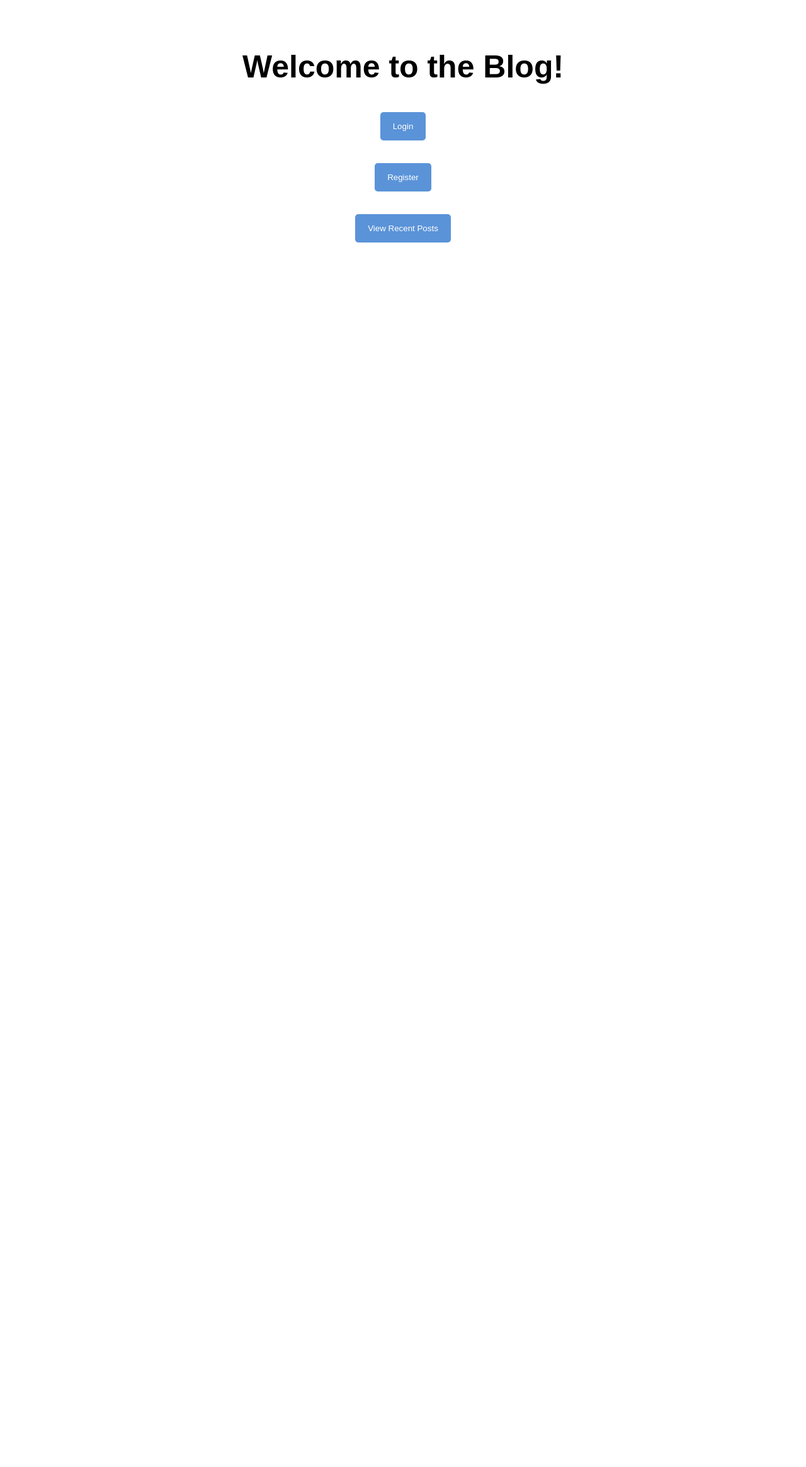
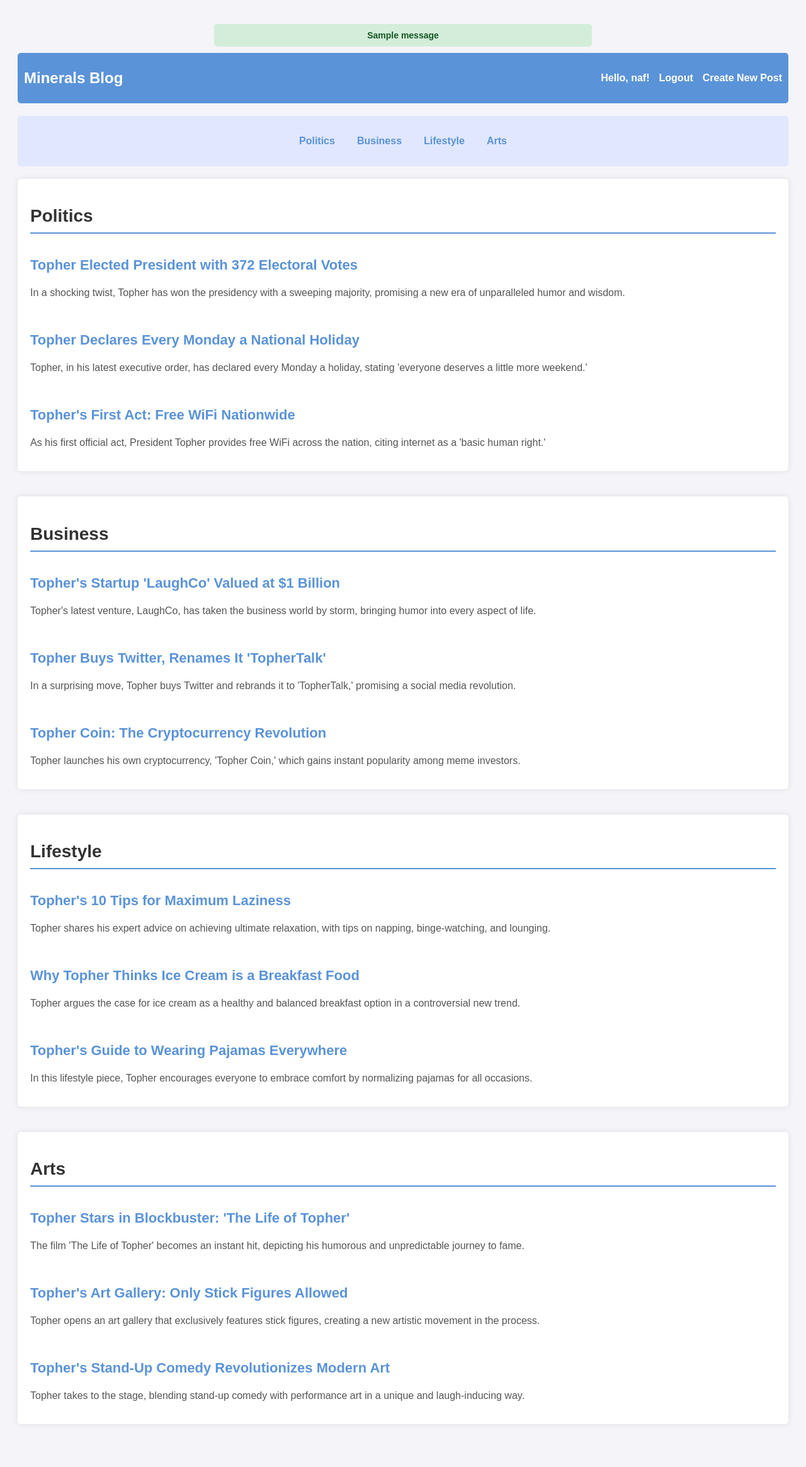
Before and after one commit to nafna-f/project00, a Flask app: page / in a window 1280 px wide. Shown: the whole page at 63% size. Before the commit the page ends 385 px from the top, so only its background shows below. Run offline with Flask 2, Linux system fonts and the light colour scheme; a user stored in the database is signed in; data comes from the database, SQL or seed files in the repository; both versions use the stored data as it was after the commit; tables that the repository leaves empty hold one stand-in row (values such as "Sample post"); one stand-in notice (Sample message) is shown.

Commit message:
done for now

```diff
--- a/app/routes.py
+++ b/app/routes.py
@@ -11,7 +11,7 @@ from app import app
 from app.models import User, BlogPost
 from functools import wraps
 
-# Custom login required decorator
+#def login_required(f):
 def login_required(f):
     @wraps(f)
     def decorated_function(*args, **kwargs):
@@ -21,62 +21,84 @@ def login_required(f):
         return f(*args, **kwargs)
     return decorated_function
 
-# Main page route
 @app.route('/')
 def main():
-    return render_template('main.html')
+    user = None
+    if 'user_id' in session:
+        user = User.get(session['user_id'])
+    posts = BlogPost.get_all()
 
-# Login route
+    # Sample posts for demonstration
+    posts = {
+    "Politics": [
+        {"title": "Topher Elected President with 372 Electoral Votes",
+         "content": "In a shocking twist, Topher has won the presidency with a sweeping majority, promising a new era of unparalleled humor and wisdom."},
+        {"title": "Topher Declares Every Monday a National Holiday",
+         "content": "Topher, in his latest executive order, has declared every Monday a holiday, stating 'everyone deserves a little more weekend.'"},
+        {"title": "Topher's First Act: Free WiFi Nationwide",
+         "content": "As his first official act, President Topher provides free WiFi across the nation, citing internet as a 'basic human right.'"}
+    ],
+    "Business": [
+        {"title": "Topher's Startup 'LaughCo' Valued at $1 Billion",
+         "content": "Topher's latest venture, LaughCo, has taken the business world by storm, bringing humor into every aspect of life."},
+        {"title": "Topher Buys Twitter, Renames It 'TopherTalk'",
+         "content": "In a surprising move, Topher buys Twitter and rebrands it to 'TopherTalk,' promising a social media revolution."},
+        {"title": "Topher Coin: The Cryptocurrency Revolution",
+         "content": "Topher launches his own cryptocurrency, 'Topher Coin,' which gains instant popularity among meme investors."}
+    ],
+    "Lifestyle": [
+        {"title": "Topher's 10 Tips for Maximum Laziness",
+         "content": "Topher shares his expert advice on achieving ultimate relaxation, with tips on napping, binge-watching, and lounging."},
+        {"title": "Why Topher Thinks Ice Cream is a Breakfast Food",
+         "content": "Topher argues the case for ice cream as a healthy and balanced breakfast option in a controversial new trend."},
+        {"title": "Topher's Guide to Wearing Pajamas Everywhere",
+         "content": "In this lifestyle piece, Topher encourages everyone to embrace comfort by normalizing pajamas for all occasions."}
+    ],
+    "Arts": [
+        {"title": "Topher Stars in Blockbuster: 'The Life of Topher'",
+         "content": "The film 'The Life of Topher' becomes an instant hit, depicting his humorous and unpredictable journey to fame."},
+        {"title": "Topher's Art Gallery: Only Stick Figures Allowed",
+         "content": "Topher opens an art gallery that exclusively features stick figures, creating a new artistic movement in the process."},
+        {"title": "Topher's Stand-Up Comedy Revolutionizes Modern Art",
+         "content": "Topher takes to the stage, blending stand-up comedy with performance art in a unique and laugh-inducing way."}
+    ]
+}
+
+
+
+    return render_template('main.html', username=user.username if user else None, posts=posts)
+
 @app.route('/login', methods=['GET', 'POST'])
 def login():
     if request.method == 'POST':
         username = request.form.get('username')
         password = request.form.get('password')
         user = User.get_by_username(username)
-
-        if user:
-            print("User found, verifying password...")  # Debug output
-            if user.verify_password(user.password, password):
-                session['user_id'] = user.id
-                flash("Login successful!", "success")
-                return redirect(url_for('home'))
-            else:
-                print("Password verification failed.")  # Debug output
-                flash("Invalid username or password.", "danger")
+        if user and user.verify_password(user.password, password):
+            session['user_id'] = user.id
+            flash("Login successful!", "success")
+            return redirect(url_for('main'))
         else:
-            print("User not found.")  # Debug output
             flash("Invalid username or password.", "danger")
     return render_template('login.html')
 
-
-# Registration route
 @app.route('/register', methods=['GET', 'POST'])
 def register():
     if request.method == 'POST':
-       username = request.form.get('username')
-       password = request.form.get('password')
-       if User.get_by_username(username):
-           flash("Username already exists. Please choose a different one!", 'warning')
-           return redirect(url_for('register'))
-       User.create(username, password)
-       flash("Account created! You can log in now!", 'success')
-       return redirect(url_for('login'))
+        username = request.form.get('username')
+        password = request.form.get('password')
+        if User.get_by_username(username):
+            flash("Username already exists.", 'warning')
+            return redirect(url_for('register'))
+        User.create(username, password)
+        flash("Account created! Log in now.", 'success')
+        return redirect(url_for('login'))
     return render_template('register.html')
 
-# Home route (requires login)
-@app.route('/home')
-@login_required
-def home():
-    user_id = session.get('user_id')
-    user = User.get_by_id(user_id) if user_id else None
-    return render_template('home.html', current_user=user)
-
-# Logout route
 @app.route('/logout')
-@login_required
 def logout():
     session.pop('user_id', None)
-    flash("You have been logged out. Hope to see you back soon!", 'info')
+    flash("You have been logged out.", 'info')
     return redirect(url_for('main'))
 
 # Route for creating new blog post
@@ -88,59 +110,63 @@ def post():
         article = request.form.get('article')
         BlogPost.create(category=category, article=article, author_id=session.get('user_id'))
         flash("Success! Your new blog post has been created!", 'success')
-        return redirect(url_for('home'))
+        return redirect(url_for('main'))
     return render_template('post.html')
 
 # route for viewing blog posts by category
-@app.route('/category/<category_name>')
+@app.route('/category/<string:category_name>')
 def view_category(category_name):
-    # query all posts w specific category
     posts = BlogPost.get_by_category(category_name)
+    username = None
+    if 'user_id' in session:
+        user = User.get(session['user_id'])
+        username = user.username if user else None
+    return render_template('category.html', username=username, posts=posts, category_name=category_name)
 
-    return render_template('category.html', posts=posts, category=category_name)
 
-# route for editing blog post
+@app.route('/post/create', methods=['GET', 'POST'])
+@login_required
+def create_post():
+    if request.method == 'POST':
+        title = request.form.get('title')
+        content = request.form.get('content')
+        category = request.form.get('category')
+        author_id = session['user_id']  # Assume this stores the logged-in user ID
+
+        # Create the new post
+        BlogPost.create(category, title, content, author_id)
+
+        flash("Post created successfully!", "success")
+        return redirect(url_for('main'))  # Ensure this goes to the page where all posts are displayed
+
+    return render_template('create_post.html')
+
 @app.route('/post/<int:post_id>/edit', methods=['GET', 'POST'])
 @login_required
 def edit_post(post_id):
     post = BlogPost.get(post_id)
-
-    # make sure current user is author of post
-    if post[3] != session.get('user_id'):  # Assuming `post[3]` is the author_id
-        flash("Sorry but you do not have permission to edit this post!", 'danger')
-        return redirect(url_for('home'))
-
+    if post.author_id != session['user_id']:
+        flash("You can only edit your own posts.", 'danger')
+        return redirect(url_for('main'))
     if request.method == 'POST':
-        category = request.form.get('category')
-        article = request.form.get('article')
-        BlogPost.update(post_id, category, article)
-
-        flash("Your blog post has been successfully edited! Nice work!", 'success')
-        return redirect(url_for('view_category', category_name=category))
-
+        post.category = request.form.get('category')
+        post.title = request.form.get('title')
+        post.content = request.form.get('content')
+        BlogPost.update(post_id, post.category, post.title, post.content)
+        flash("Post updated successfully!", 'success')
+        return redirect(url_for('main'))
     return render_template('edit_post.html', post=post)
 
-# route for deleting post
 @app.route('/post/<int:post_id>/delete', methods=['POST'])
 @login_required
 def delete_post(post_id):
     post = BlogPost.get(post_id)
-
-    # make sure current user is author of post
-    if post[3] != session.get('user_id'):  # 3 is the author_id
-        flash("Sorry but you do not have permission to delete this post!", 'danger')
-        return redirect(url_for('home'))
-
-    BlogPost.delete(post_id) # delete post :(
-
-    flash("Your blog post has unfortunately been deleted.", 'info')
-    return redirect(url_for('home'))
-
-# route to view recent posts
-@app.route('/recent')
-def view_recent_posts():
-    posts = BlogPost.get_recent()
-    return render_template('recent_posts.html', posts=posts)
+    if post.author_id == session['user_id']:
+        BlogPost.delete(post_id)
+        flash("Post deleted successfully.", 'info')
+    else:
+        flash("You can only delete your own posts.", 'danger')
+    return redirect(url_for('main'))
 
 @app.errorhandler(404)
 def page_not_found(e):
--- a/app/static/css/main.css
+++ b/app/static/css/main.css
@@ -3,29 +3,145 @@ Minerals: Nafiyu Murtaza, Ben Rudinski, Chloe Wong, Vedant Kothari
 SoftDev
 P00: Move Slowly and Fix Things
 2024-11-06
-Time Spent: .2
+Time Spent: 1.1
 */
 
 body {
-	font-family: Arial;
-	text-align: center;
-	padding: 35px;
+    font-family: Arial, sans-serif;
+    padding: 20px;
+    background-color: #f4f4f9;
+    color: #333;
 }
 
-h1 {
-	font-size: 50px;
-	color: #000000;
+header {
+    display: flex;
+    justify-content: space-between;
+    align-items: center;
+    margin-bottom: 20px;
+    padding: 10px;
+    background-color: #5a93d8;
+    color: #fff;
+    border-radius: 5px;
+}
+
+header h1 {
+    font-size: 24px;
+    color: #fff;
+}
+
+.login-bar {
+    display: flex;
+    gap: 15px;
+    align-items: center;
+}
+
+.login-bar a, .login-bar p {
+    color: #fff;
+    font-weight: bold;
+    text-decoration: none;
+}
+
+.login-bar a:hover {
+    text-decoration: underline;
+}
+
+nav {
+    background-color: #e0e7ff;
+    padding: 10px;
+    border-radius: 5px;
+    margin-bottom: 20px;
+}
+
+nav ul {
+    display: flex;
+    gap: 15px;
+    list-style-type: none;
+    padding: 0;
+    justify-content: center;
+}
+
+nav ul a {
+    text-decoration: none;
+    color: #5a93d8;
+    font-weight: bold;
+    padding: 5px 10px;
+    border-radius: 3px;
+    transition: background-color 0.2s ease;
+}
+
+nav ul a:hover {
+    background-color: #cdd8ff;
+}
+
+main {
+    margin-top: 20px;
+}
+
+section {
+    margin-bottom: 40px;
+    padding: 20px;
+    background-color: #ffffff;
+    border-radius: 5px;
+    box-shadow: 0 0 10px rgba(0, 0, 0, 0.1);
+}
+
+h2 {
+    font-size: 28px;
+    color: #333;
+    border-bottom: 2px solid #5a93d8;
+    padding-bottom: 10px;
+    margin-bottom: 15px;
+}
+
+.post-list {
+    display: flex;
+    flex-direction: column;
+    gap: 15px;
+}
+
+.post h3 {
+    font-size: 22px;
+    color: #5a93d8;
+}
+
+.post p {
+    font-size: 16px;
+    color: #555;
+}
+
+.flash-messages {
+    margin: 10px auto;
+    text-align: center;
+    max-width: 600px;
+}
+
+.flash-message {
+    margin: 5px 0;
+    padding: 10px;
+    border-radius: 5px;
+    font-size: 14px;
+    font-weight: bold;
+}
+
+.flash-message.success { background-color: #d4edda; color: #155724; }
+.flash-message.warning { background-color: #fff3cd; color: #856404; }
+.flash-message.danger { background-color: #f8d7da; color: #721c24; }
+
+a {
+    color: #5a93d8;
 }
 
 button {
-	background-color: #5a93d8;
-	color: white;
-	border: none;
-	border-radius: 5px;
-	padding: 15px 20px;
-	margin: 10px;
+    background-color: #5a93d8;
+    color: #fff;
+    border: none;
+    border-radius: 5px;
+    padding: 10px 15px;
+    cursor: pointer;
+    font-weight: bold;
+    transition: background-color 0.3s ease;
 }
 
 button:hover {
-	background-color: #387fd6;
+    background-color: #387fd6;
 }
--- a/app/templates/main.html
+++ b/app/templates/main.html
@@ -3,19 +3,70 @@
 <head>
     <meta charset="UTF-8">
     <meta name="viewport" content="width=device-width, initial-scale=1.0">
-        <title>Main Page</title>
+    <title>Minerals Blog</title>
     <link rel="stylesheet" href="{{ url_for('static', filename='css/main.css') }}">
 </head>
 <body>
-        <h1>Welcome to the Blog!</h1>
-        <p><a href="{{ url_for('login') }}">
-		<button>Login</button>
-	</a></p>
-	<p><a href="{{ url_for('register') }}">
-		<button>Register</button>
-	</a></p>
-        <p><a href="{{ url_for('view_recent_posts') }}">
-		<button>View Recent Posts</button>
-	</a></p>
+
+    <!-- Flash Messages -->
+    {% with messages = get_flashed_messages(with_categories=true) %}
+    {% if messages %}
+        <div class="flash-messages">
+            {% for category, message in messages %}
+                <div class="flash-message {{ category }}">{{ message }}</div>
+            {% endfor %}
+        </div>
+    {% endif %}
+    {% endwith %}
+
+    <!-- Header and Login/Logout Section -->
+    <header>
+        <h1>Minerals Blog</h1>
+        <div class="login-bar">
+            {% if username %}
+                <p>Hello, {{ username }}!</p>
+                <a href="{{ url_for('logout') }}">Logout</a>
+                <a href="{{ url_for('create_post') }}">Create New Post</a>
+            {% else %}
+                <a href="{{ url_for('login') }}">Login</a>
+            {% endif %}
+        </div>
+    </header>
+
+    <!-- Navigation Bar -->
+    <nav>
+        <ul>
+            <a href="{{ url_for('view_category', category_name='politics') }}">Politics</a>
+            <a href="{{ url_for('view_category', category_name='business') }}">Business</a>
+            <a href="{{ url_for('view_category', category_name='lifestyle') }}">Lifestyle</a>
+            <a href="{{ url_for('view_category', category_name='arts') }}">Arts</a>
+        </ul>
+    </nav>
+
+    <!-- Main Content with Posts -->
+    <main>
+        {% for category, posts in posts.items() %}
+            <section id="{{ category }}">
+                <h2>{{ category }}</h2>
+                <div class="post-list">
+                    {% for post in posts %}
+                        <article class="post">
+                            <h3>{{ post.title }}</h3>
+                            <p>{{ post.content }}</p>
+
+                            <!-- Edit/Delete Options for Logged-in User's Own Posts -->
+                            {% if username and session['user_id'] == post.get('author_id') %}
+                                <a href="{{ url_for('edit_post', post_id=post.get('id')) }}">Edit</a>
+                                <form action="{{ url_for('delete_post', post_id=post.get('id')) }}" method="POST" style="display:inline;">
+                                    <button type="submit">Delete</button>
+                                </form>
+                            {% endif %}
+                        </article>
+                    {% endfor %}
+                </div>
+            </section>
+        {% endfor %}
+    </main>
+
 </body>
 </html>
--- a/setup_db.py
+++ b/setup_db.py
@@ -1,6 +1,5 @@
-# setup_db.py
-from app import app
 from app.models import init_db
 
-with app.app_context():
+if __name__ == '__main__':
     init_db()
+    print("Database initialized successfully.")
```
Also changed, not shown: app/__init__.py (+5 -4 lines), app/models.py (+45 -8 lines), app/templates/create_post.html (added, +45 -0 lines), devlog.txt (+15 -4 lines), site.db, 1 other file. Lines whose indentation alone changed are shown as unchanged.
